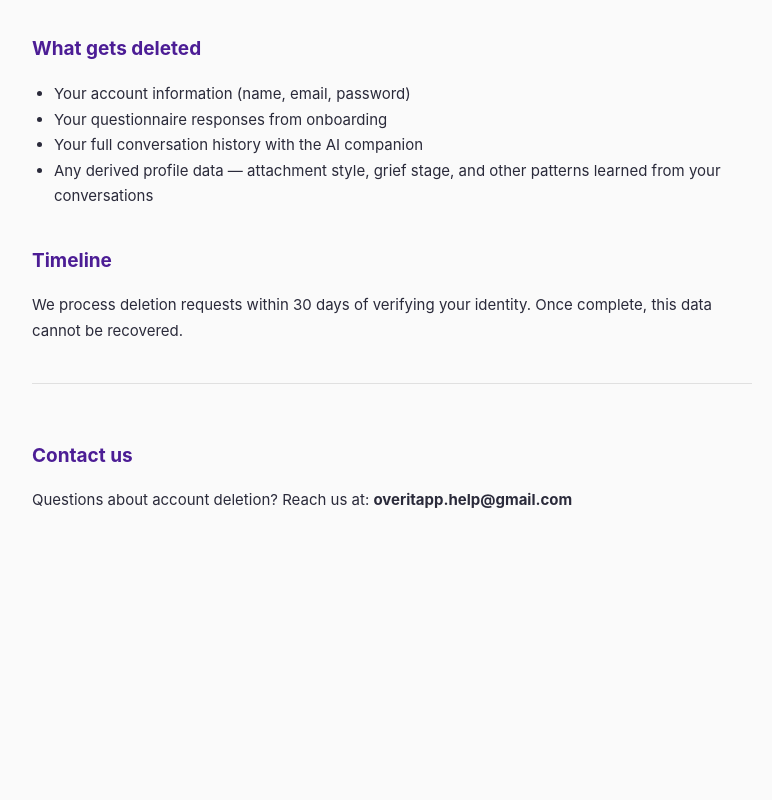
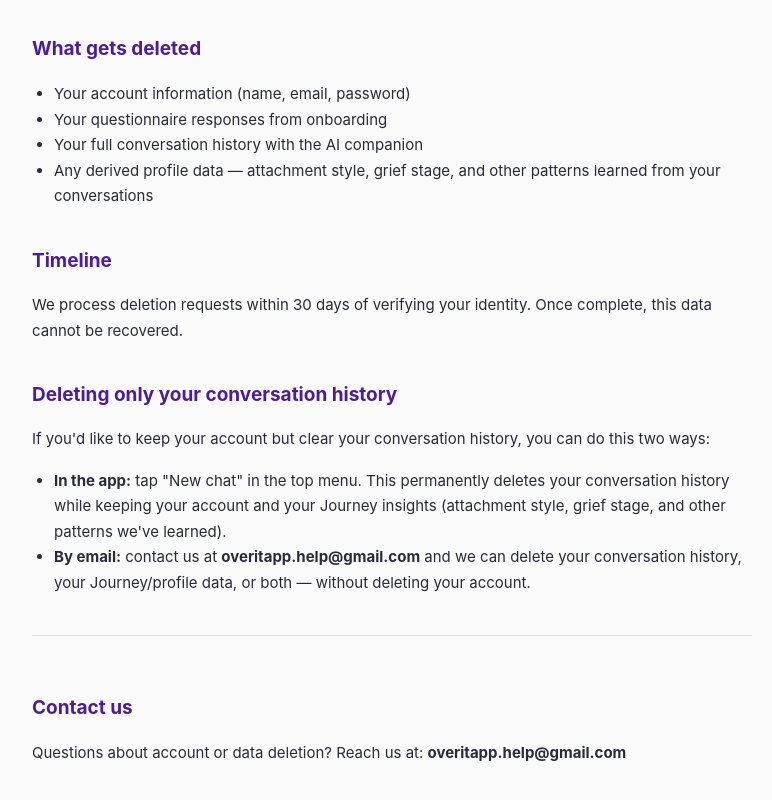
Before and after one commit to ViralmediaServices/over-it, a plain HTML site: page docs/delete-account.html in a window 1280 px wide. Shown: the part 494-1294 px from the top of the page, without its empty margins (248-1020 px from the left). Before the commit the page ends 1102 px from the top, so only its background shows below. Drawn offline with Linux system fonts and the light colour scheme.

Commit message:
Add partial data deletion info to deletion page

```diff
--- a/docs/delete-account.html
+++ b/docs/delete-account.html
@@ -41,9 +41,16 @@
 <h2>Timeline</h2>
 <p>We process deletion requests within 30 days of verifying your identity. Once complete, this data cannot be recovered.</p>
 
+<h2>Deleting only your conversation history</h2>
+<p>If you'd like to keep your account but clear your conversation history, you can do this two ways:</p>
+<ul>
+  <li><strong>In the app:</strong> tap "New chat" in the top menu. This permanently deletes your conversation history while keeping your account and your Journey insights (attachment style, grief stage, and other patterns we've learned).</li>
+  <li><strong>By email:</strong> contact us at <strong>overitapp.help@gmail.com</strong> and we can delete your conversation history, your Journey/profile data, or both — without deleting your account.</li>
+</ul>
+
 <div class="contact">
   <h2>Contact us</h2>
-  <p>Questions about account deletion? Reach us at: <strong>overitapp.help@gmail.com</strong></p>
+  <p>Questions about account or data deletion? Reach us at: <strong>overitapp.help@gmail.com</strong></p>
 </div>
 
 </body>
```
